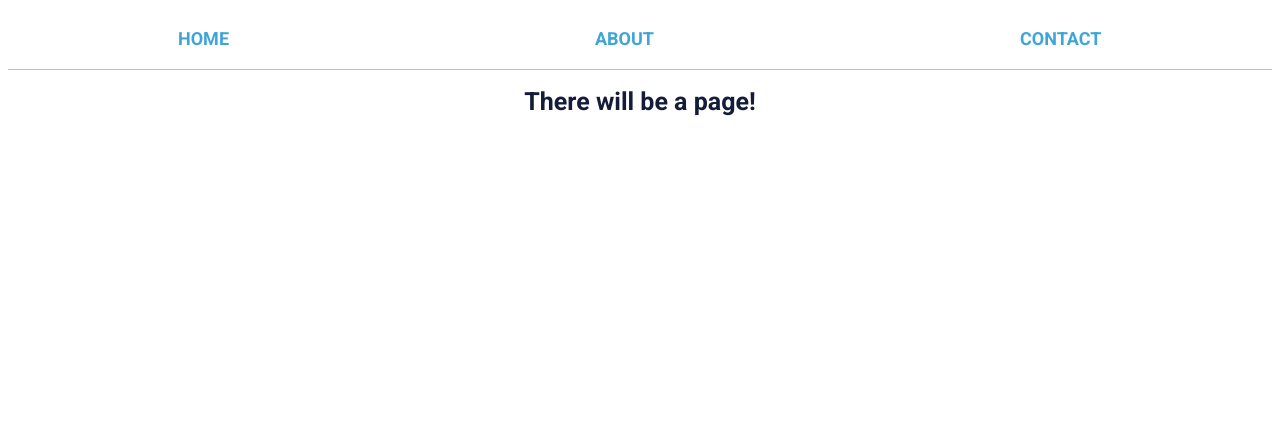
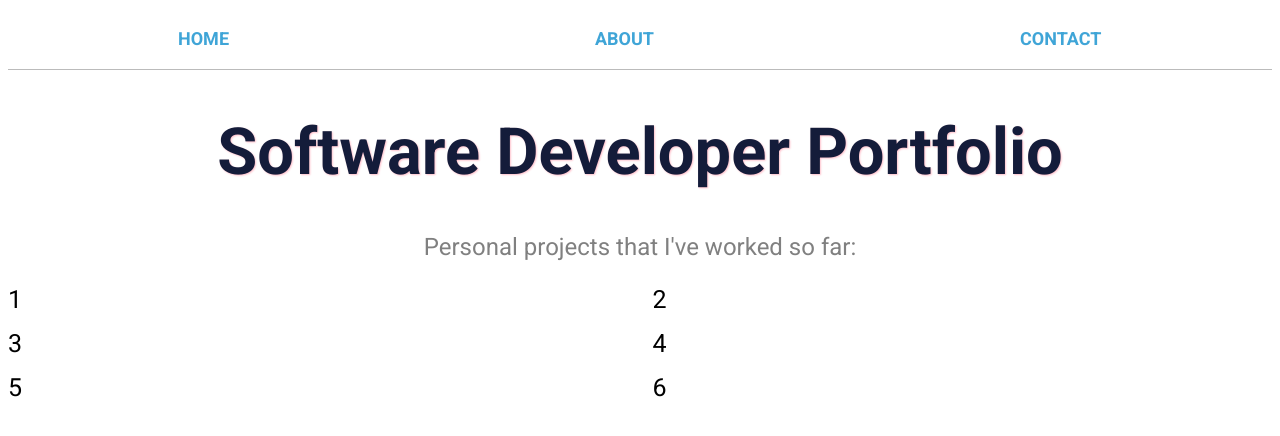
Before and after one commit to MaccSob/MySite, a Next.js app in the folder mysite/: page / in a window 1280 px wide. Shown: the top 436 px of the page. Built offline with nearby package versions, Linux system fonts and the light colour scheme.

Commit message:
layout and which projects on homepage

```diff
--- a/mysite/src/app/about/page.tsx
+++ b/mysite/src/app/about/page.tsx
@@ -3,7 +3,7 @@ import React from "react";
 
 
 const About = () => {
- //
+
     return <>
 
     <h1>Me</h1>
--- /dev/null
+++ b/mysite/src/app/global.css
@@ -0,0 +1,22 @@
+h1 {
+    font-size: 65px;
+     text-align: center;
+    color: #141c3a;
+    text-shadow: 1px 1px 2px pink;
+}
+
+.undertext {
+    color: grey;
+    font-size: 24px;
+    text-align: center;
+}
+.gridbox {
+    background-color: #fff;
+}
+.container {
+     grid-template-columns: repeat(6, 1fr);
+      grid-template-columns: repeat(2, 1fr);
+  column-gap: 25px;
+  row-gap: 15px;
+    display: grid;
+}
--- a/mysite/src/app/layout.tsx
+++ b/mysite/src/app/layout.tsx
@@ -8,7 +8,9 @@ export default function RootLayout({
   return (
     <html lang="en">
               <NavLinks />
-      <body>{children}</body>
+      <body>{children}
+
+      </body>
     </html>
   )
 }
--- a/mysite/src/app/page.tsx
+++ b/mysite/src/app/page.tsx
@@ -1,9 +1,31 @@
-
+import '../app/global.css';
 
 export default function Home() {
   return (
+    <>
     <h1>
-      There will be a page!
+     Software Developer Portfolio
     </h1>
+    <p className='undertext'>Personal projects that I've worked so far:</p>
+
+    <div className="container">
+
+      <div className="gridbox">1</div>
+      <div className="gridbox">2</div>
+      <div className="gridbox">3</div>
+      <div className="gridbox">4</div>
+      <div className="gridbox">5</div>
+      <div className="gridbox">6</div>
+
+
+
+
+
+
+    </div>
+
+
+
+    </>
   );
 }
--- a/mysite/src/app/ui/navbar.css
+++ b/mysite/src/app/ui/navbar.css
@@ -43,10 +43,7 @@ a:hover {
       font-size: 20px;
 
 }
-h1 {
-    text-align: center;
-    color: #141c3a;
-}
+
 .hover-underline-animation {
   display: inline-block;
   position: relative;
@@ -69,3 +66,9 @@ h1 {
   transform: scaleX(1);
   transform-origin: bottom left;
 }
+.gridbox {
+    background-color: #0087ca;
+}
+.container {
+    display: grid;
+}
```
